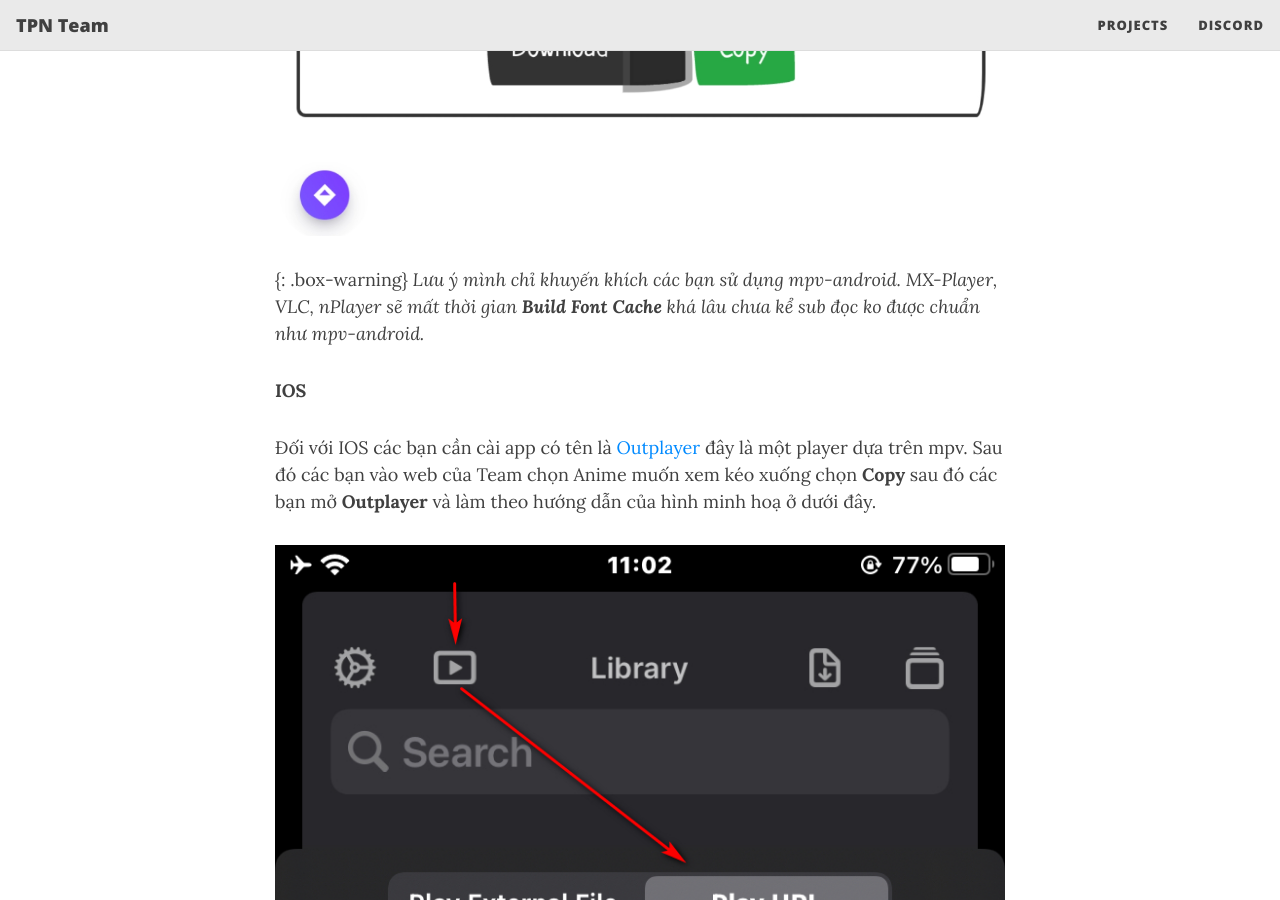
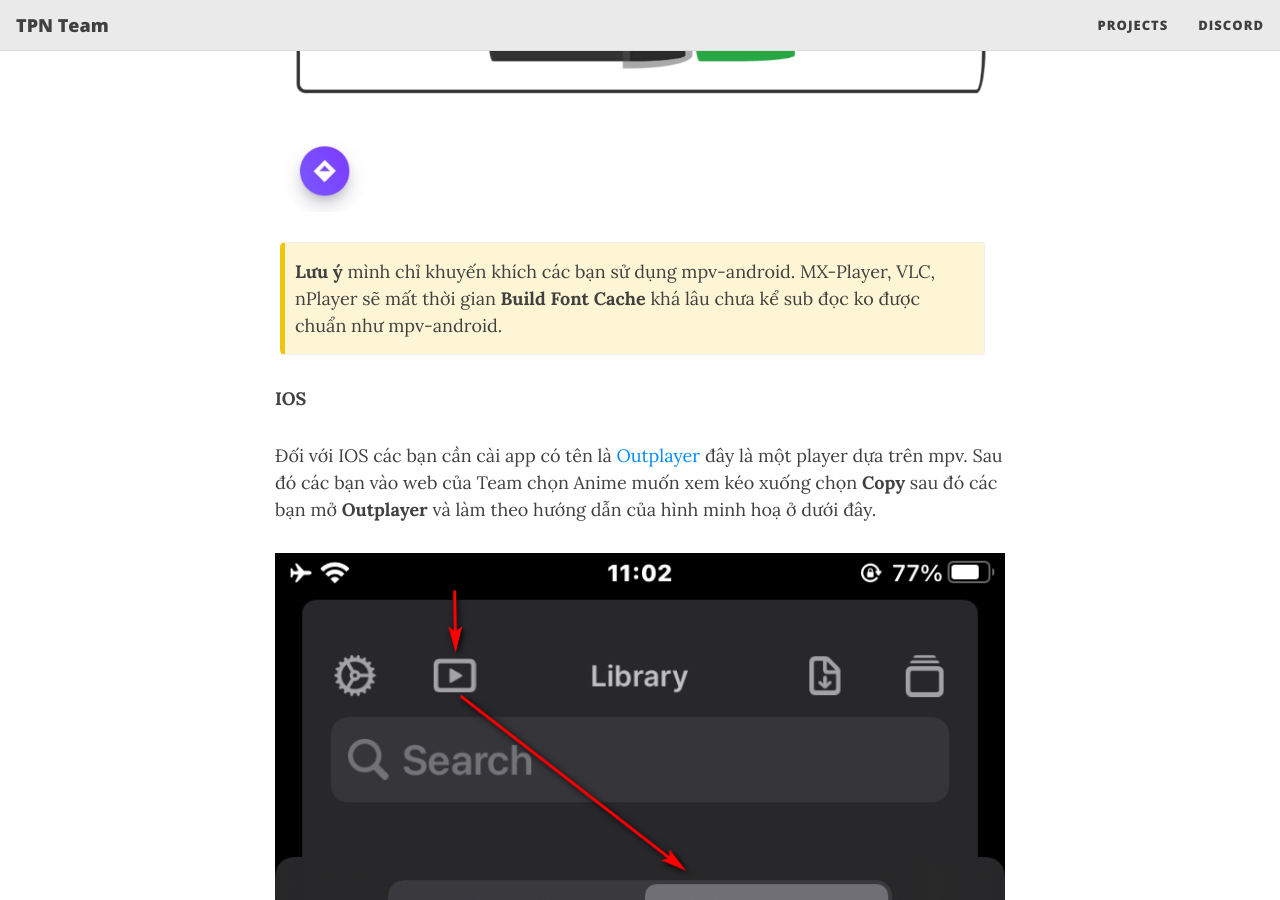
Before and after one commit to TPN-Team/TPN-Team.github.io, a Jekyll site: the page built from _posts/2021-10-02-huong-dan-xem-online.md, in a window 1280 px wide and 900 px high, scrolled down 3720 px. Built offline with Jekyll 4.4.1, drawn with Linux system fonts in a browser that asks for light colours; nearby versions of some CDN libraries; some of the changed lines change nothing that is shown.

Commit message:
MarkDown

```diff
--- a/_posts/2021-10-02-huong-dan-xem-online.md
+++ b/_posts/2021-10-02-huong-dan-xem-online.md
@@ -35,8 +35,6 @@
 
 ![iina](https://tpn-team.github.io/assets/img/tut/iina.jpg){: .mx-auto.d-block :}
 
-***
-
 ## Đối với điện thoại
 
 **Android**
@@ -45,7 +43,8 @@
 
 ![iina](https://tpn-team.github.io/assets/img/tut/mpv-android.jpg){: .mx-auto.d-block :}
 
-{: .box-warning} _Lưu ý mình chỉ khuyến khích các bạn sử dụng mpv-android. MX-Player, VLC, nPlayer sẽ mất thời gian **Build Font Cache** khá lâu chưa kể sub đọc ko được chuẩn như mpv-android._
+{: .box-warning}
+ **Lưu ý** mình chỉ khuyến khích các bạn sử dụng mpv-android. MX-Player, VLC, nPlayer sẽ mất thời gian **Build Font Cache** khá lâu chưa kể sub đọc ko được chuẩn như mpv-android.
 
 **IOS**
 
```
